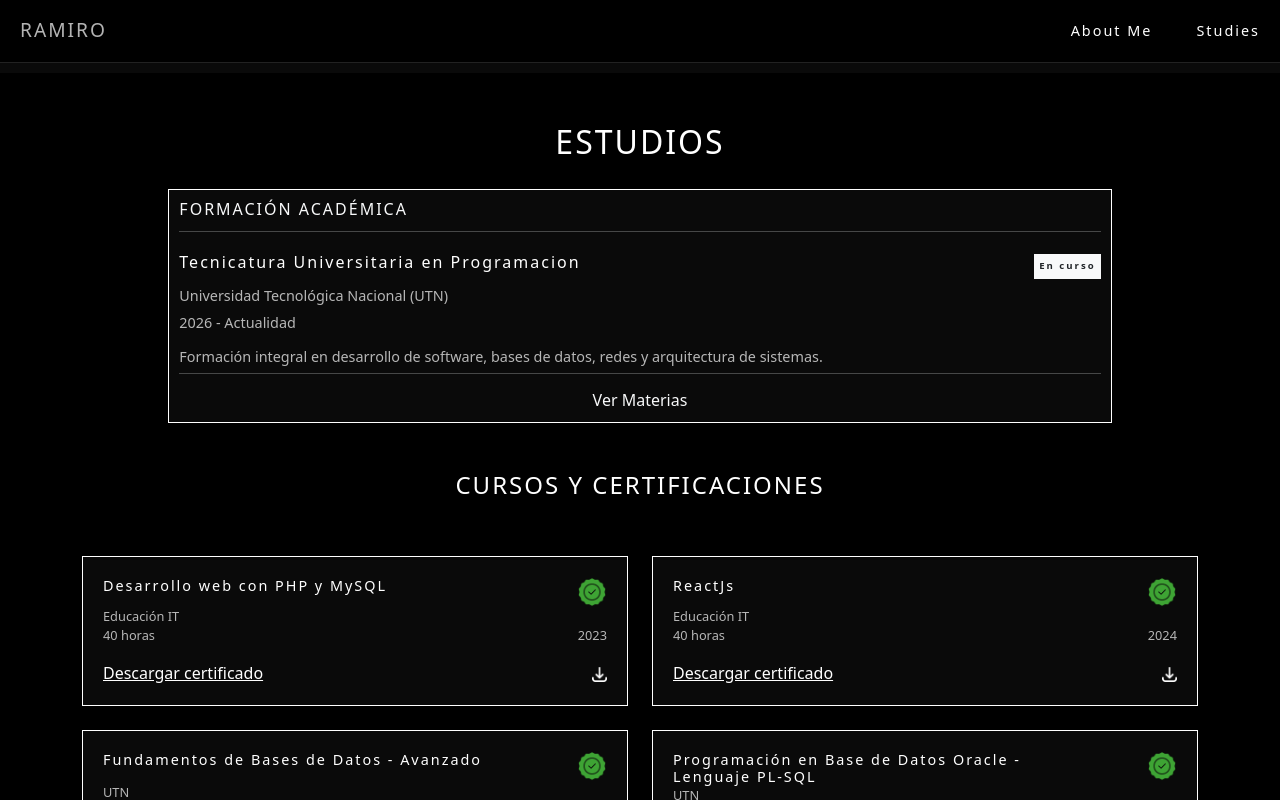
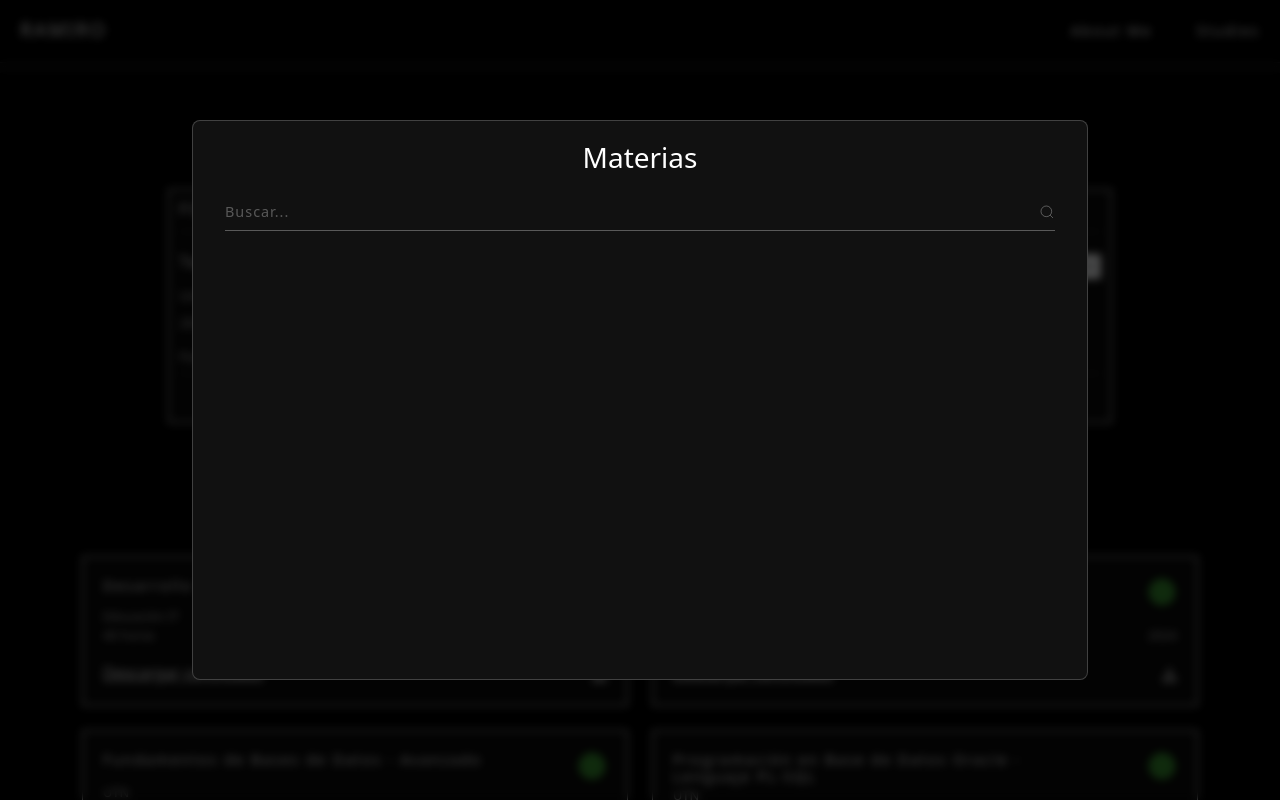
Before and after one commit to unreinramiro/portfolioUnreinRamiro, a React (Vite) app in the folder plantillafullstack.client/: page /home in a window 1280 px wide. Both pictures are taken after a click on the link "Ver Materias". Shown: the part 1590-2390 px from the top of the page. Built offline with nearby package versions, Linux system fonts and the light colour scheme.

Commit message:
Se creo el Modal de asignaturas junto al componente de la barra de busqueda

```diff
--- /dev/null
+++ b/plantillafullstack.client/src/components/SearchBar/SearchBar.jsx
@@ -0,0 +1,30 @@
+// SearchBar.jsx
+import React, { useState } from 'react'
+import styles from './SearchBar.module.css'
+
+const SearchBar = ({ onSearch }) => {
+    const [query, setQuery] = useState('');
+
+    const handleChange = (e) => {
+        setQuery(e.target.value);
+        onSearch(e.target.value);
+    };
+
+    return (
+        <div className={styles.searchContainer}>
+            <input
+                type="text"
+                placeholder="Buscar..."
+                value={query}
+                onChange={handleChange}
+                className={styles.searchInput}
+            />
+            <svg className={styles.searchIcon} xmlns="http://www.w3.org/2000/svg" viewBox="0 0 24 24" fill="none" stroke="currentColor" strokeWidth="1.5">
+                <circle cx="11" cy="11" r="8"/>
+                <line x1="21" y1="21" x2="16.65" y2="16.65"/>
+            </svg>
+        </div>
+    );
+}
+
+export default SearchBar;
--- /dev/null
+++ b/plantillafullstack.client/src/components/SearchBar/SearchBar.module.css
@@ -0,0 +1,38 @@
+/* SearchBar.module.css */
+.searchContainer {
+    position: relative;
+    display: flex;
+    align-items: center;
+    width: 100%;
+}
+
+.searchInput {
+    background-color: transparent;
+    border: none;
+    border-bottom: 0.5px solid rgba(255, 255, 255, 0.3);
+    color: #fff;
+    padding: 8px 36px 8px 0;
+    width: 100%;
+    font-size: 0.9rem;
+    letter-spacing: 1px;
+    outline: none;
+    transition: border-color 0.3s ease;
+}
+
+.searchInput::placeholder {
+    color: rgba(255, 255, 255, 0.3);
+    letter-spacing: 1px;
+}
+
+.searchInput:focus {
+    border-bottom-color: rgba(255, 255, 255, 0.8);
+}
+
+.searchIcon {
+    position: absolute;
+    right: 0;
+    width: 16px;
+    height: 16px;
+    color: rgba(255, 255, 255, 0.3);
+    pointer-events: none;
+}
--- /dev/null
+++ b/plantillafullstack.client/src/pages/Studies/Assignatures/AssignaturesModal.jsx
@@ -0,0 +1,25 @@
+import React from 'react'
+import styles from './AssignaturesModal.module.css'
+import SearchBar from '../../../components/SearchBar/SearchBar'
+
+const AssignaturesModal = ({ onClose }) => {
+  return (
+    <div className={styles.overlay} onClick={onClose}>
+        <div
+            className={styles.AssignaturesModal}
+            onClick={e => e.stopPropagation()}  // evita cerrar al clickear dentro
+        >
+            <h3 className='text-white text-center'>Materias</h3>
+            <div className='container'>
+                <div className='row'>
+                    <div className='col-12'>
+                        <SearchBar />
+                    </div>
+                </div>
+            </div>
+        </div>
+    </div>
+  )
+}
+
+export default AssignaturesModal
--- /dev/null
+++ b/plantillafullstack.client/src/pages/Studies/Assignatures/AssignaturesModal.module.css
@@ -0,0 +1,23 @@
+.overlay {
+    position: fixed;
+    inset: 0;                /* top/right/bottom/left: 0 */
+    display: flex;
+    justify-content: center;
+    align-items: center;
+    backdrop-filter: blur(4px);
+    background-color: rgba(0, 0, 0, 0.7);
+    z-index: 1000;
+}
+
+.AssignaturesModal {
+    display: flex;
+    flex-direction: column;
+    gap: 10px;
+    width: 70%;
+    height: 70vh;
+    background-color: #111;
+    border: 0.5px solid rgba(255,255,255,0.2);
+    border-radius: 8px;
+    padding: 20px;
+    overflow-y: auto;
+}
--- a/plantillafullstack.client/src/pages/Studies/Studies.jsx
+++ b/plantillafullstack.client/src/pages/Studies/Studies.jsx
@@ -2,10 +2,12 @@ import React, { useEffect, useRef, useState } from 'react'
 import styles from './Studies.module.css'
 import CertifCard from './Certifications/CertifCard';
 import certified from '../../certifications.json'
+import AssignaturesModal from './Assignatures/AssignaturesModal';
 
 const Proyects = () => {
 
     const [certifications, setCertifications] = useState([]);
+    const [showModal, setShowModal] = useState(false);
 
       const sectionStudiesRef = useRef(null);
       const [isVisible, setIsVisible] = useState(false);
@@ -62,10 +64,11 @@ const Proyects = () => {
                         <p>Formación integral en desarrollo de software, bases de datos, redes y arquitectura de sistemas.</p>
                     </div>
                     <hr style={{height: "10px", margin: "0"}}></hr>
-                    <a>Ver Materias</a>
+                    <a onClick={() => setShowModal(true)}>Ver Materias</a>
                 </div>
             </div>
         </div>
+        {showModal && <AssignaturesModal onClose={() => setShowModal(false)}/>}
         <h4>CURSOS Y CERTIFICACIONES</h4>
         <div className='container'>
             {chunkArray(certifications, 2).map((row, rowIndex) => (
```
Also changed, not shown: plantillafullstack.client/src/pages/Studies/Assignatures/AssignatureCard.jsx (added, +9 -0 lines), plantillafullstack.client/src/pages/Studies/Assignatures/AssignatureCard.module.css (added).
